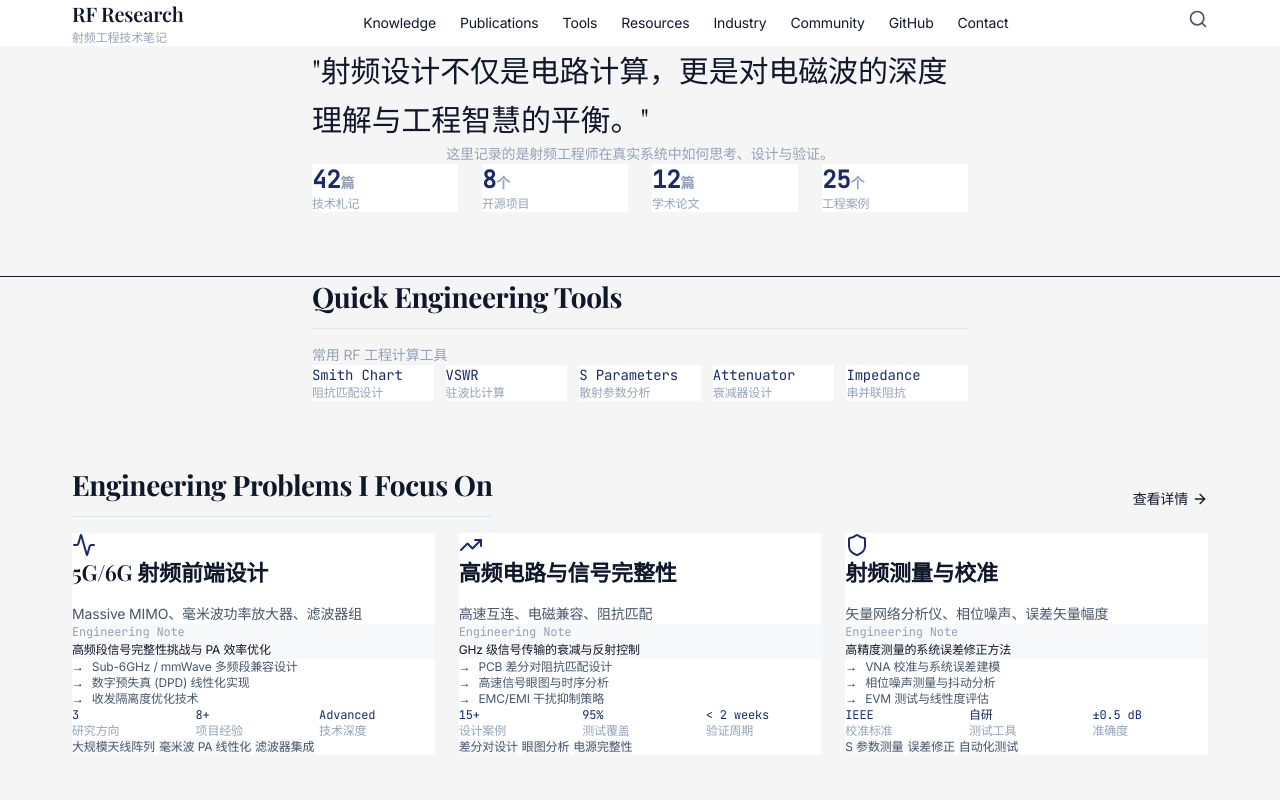
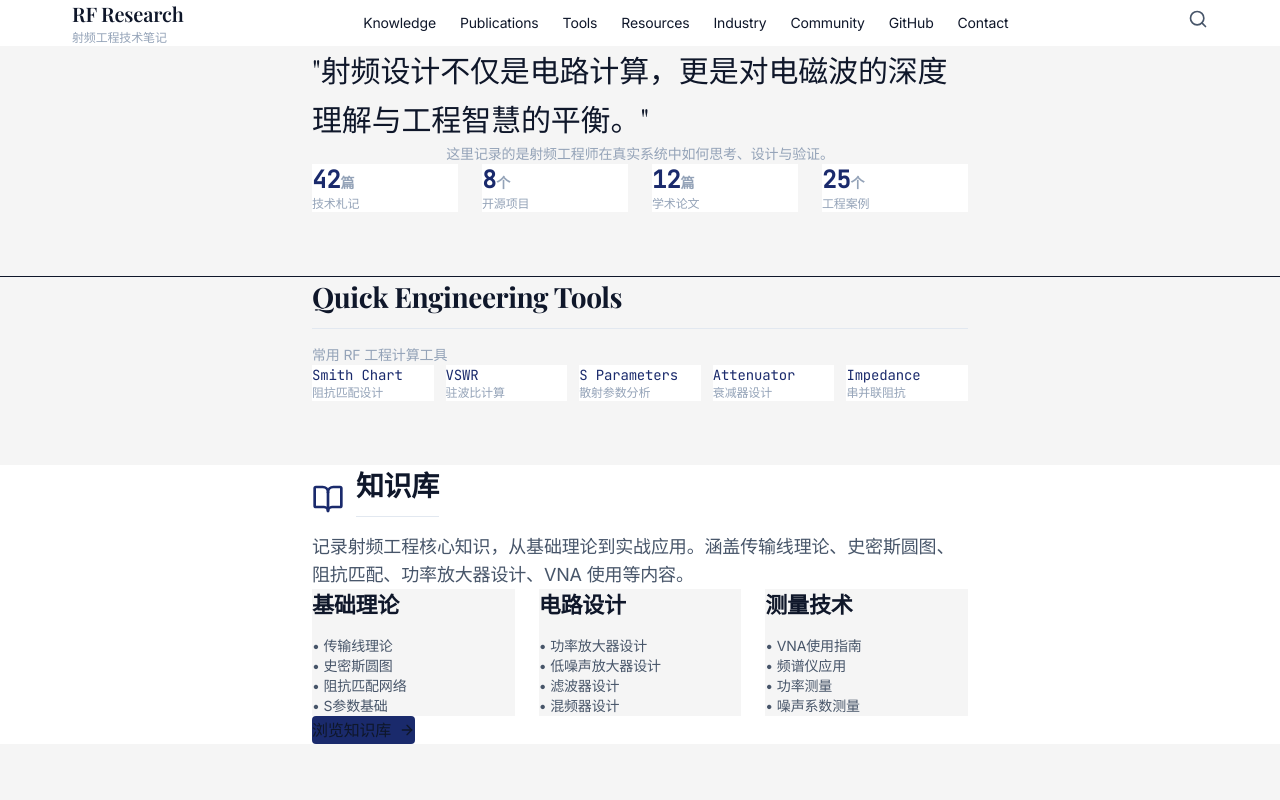
Before and after one commit to changrenyuan/rfchang, a Next.js app: page / in a window 1280 px wide. Shown: the top 800 px of the page. Built offline with nearby package versions, Linux system fonts and the light colour scheme.

Commit message:
refactor: 简化首页，只保留工具和知识库入口

```diff
--- a/src/app/page.tsx
+++ b/src/app/page.tsx
@@ -3,20 +3,13 @@ import {
   Navbar,
   HeroSection,
   QuickEngineeringTools,
-  ResearchAreas,
-  EngineeringTasks,
-  TechnicalNotes,
-  OpenSourceResources,
-  DeepResearchSection,
   Footer,
 } from '@/components';
 import {
-  researchAreas,
-  technicalNotes,
-  openSourceResources,
-  engineeringTasks,
   stats,
 } from '@/data';
+import Link from 'next/link';
+import { BookOpen, ArrowRight } from 'lucide-react';
 
 export const metadata: Metadata = {
   title: '常人元 - 射频工程专家 | RF Engineering Lab',
@@ -84,20 +77,67 @@ export default function Home() {
       {/* RF 工程快捷入口 */}
       <QuickEngineeringTools />
 
-      {/* 研究方向 */}
-      <ResearchAreas areas={researchAreas} />
+      {/* 知识库入口 */}
+      <section className="py-20 bg-[var(--bg-secondary)]">
+        <div className="content-container">
+          <div className="flex items-center gap-3 mb-8">
+            <BookOpen className="h-8 w-8 text-[var(--color-primary)]" />
+            <h2 className="text-3xl font-serif font-semibold text-[var(--text-primary)]">
+              知识库
+            </h2>
+          </div>
 
-      {/* 典型工程任务 */}
-      <EngineeringTasks taskGroups={engineeringTasks} />
+          <p className="text-lg text-[var(--text-secondary)] mb-8 max-w-3xl">
+            记录射频工程核心知识，从基础理论到实战应用。涵盖传输线理论、史密斯圆图、阻抗匹配、功率放大器设计、VNA 使用等内容。
+          </p>
 
-      {/* 技术札记 */}
-      <TechnicalNotes notes={technicalNotes} />
+          <div className="grid gap-6 md:grid-cols-3 mb-12">
+            <div className="bg-[var(--bg-primary)] p-6">
+              <h3 className="text-xl font-serif font-medium text-[var(--text-primary)] mb-3">
+                基础理论
+              </h3>
+              <ul className="space-y-2 text-sm text-[var(--text-secondary)]">
+                <li>• 传输线理论</li>
+                <li>• 史密斯圆图</li>
+                <li>• 阻抗匹配网络</li>
+                <li>• S参数基础</li>
+              </ul>
+            </div>
 
-      {/* 开源资源 */}
-      <OpenSourceResources resources={openSourceResources} />
+            <div className="bg-[var(--bg-primary)] p-6">
+              <h3 className="text-xl font-serif font-medium text-[var(--text-primary)] mb-3">
+                电路设计
+              </h3>
+              <ul className="space-y-2 text-sm text-[var(--text-secondary)]">
+                <li>• 功率放大器设计</li>
+                <li>• 低噪声放大器设计</li>
+                <li>• 滤波器设计</li>
+                <li>• 混频器设计</li>
+              </ul>
+            </div>
 
-      {/* 深度研究订阅 */}
-      <DeepResearchSection />
+            <div className="bg-[var(--bg-primary)] p-6">
+              <h3 className="text-xl font-serif font-medium text-[var(--text-primary)] mb-3">
+                测量技术
+              </h3>
+              <ul className="space-y-2 text-sm text-[var(--text-secondary)]">
+                <li>• VNA使用指南</li>
+                <li>• 频谱仪应用</li>
+                <li>• 功率测量</li>
+                <li>• 噪声系数测量</li>
+              </ul>
+            </div>
+          </div>
+
+          <Link
+            href="/knowledge"
+            className="inline-flex items-center gap-2 px-6 py-3 bg-[var(--color-primary)] text-white rounded hover:bg-[var(--color-primary-hover)] transition-colors"
+          >
+            浏览知识库
+            <ArrowRight className="h-4 w-4" />
+          </Link>
+        </div>
+      </section>
 
       {/* 页脚 */}
       <Footer />
```
